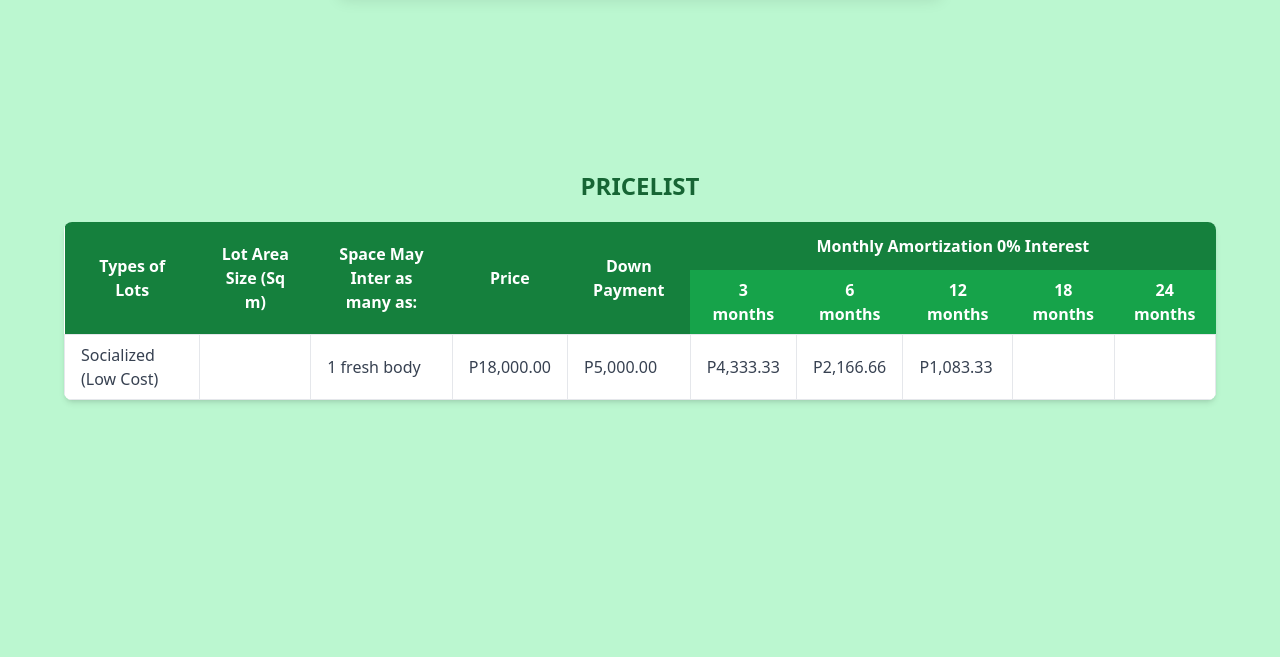
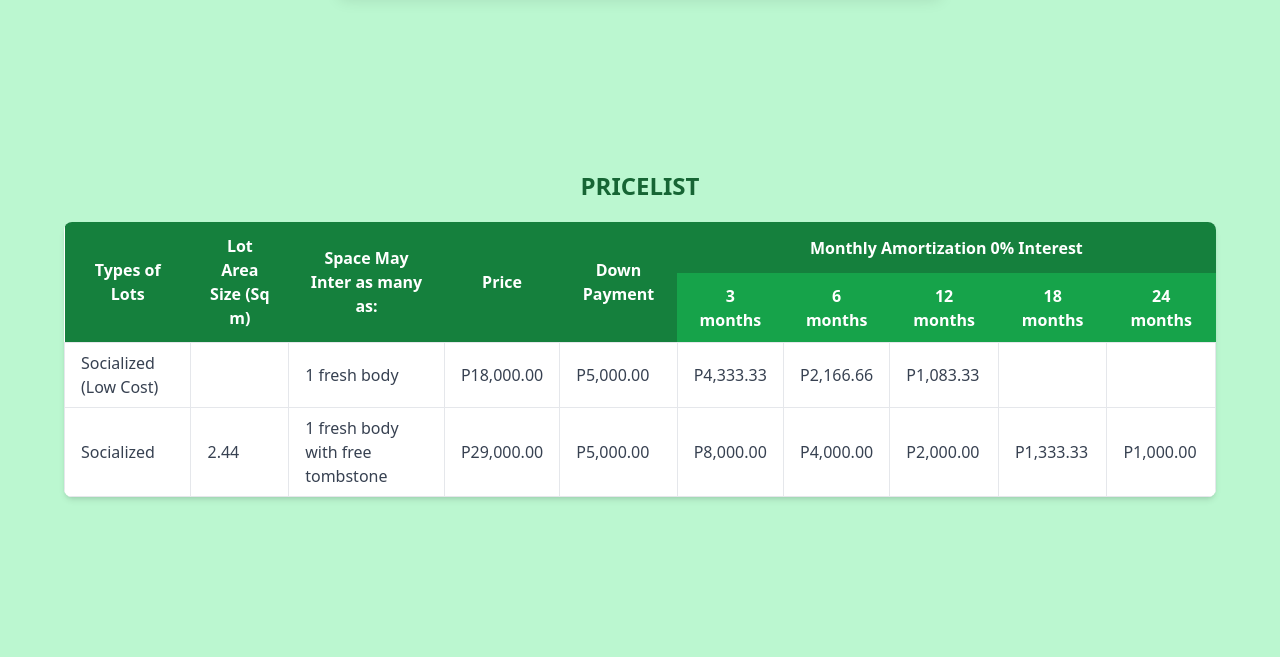
Before and after one commit to Bombastiksideeye/CEMETERY-MANAGEMENT-SYSTEM, a PHP site: page / in a window 1280 px wide. Shown: the part 1470-2127 px from the top of the page. Before the commit the page ends 1873 px from the top, so only its background shows below. Run offline with PHP 8.4, Linux system fonts and the light colour scheme; some libraries are stand-ins or nearby versions.

Commit message:
Add files via upload

```diff
--- a/index.php
+++ b/index.php
@@ -204,6 +204,19 @@
             <tr>
 
 
+            <td class="border px-4 py-2">Socialized</td>
+                <td class="border px-4 py-2">2.44</td>
+                <td class="border px-4 py-2">1 fresh body with free tombstone</td>
+                <td class="border px-4 py-2">P29,000.00</td>
+                <td class="border px-4 py-2">P5,000.00</td>
+                <td class="border px-4 py-2">P8,000.00</td>
+                <td class="border px-4 py-2">P4,000.00</td>
+                <td class="border px-4 py-2">P2,000.00</td>
+                <td class="border px-4 py-2">P1,333.33</td>
+                <td class="border px-4 py-2">P1,000.00</td>
+            </tr>
+
+
 
 
 </body>
```
